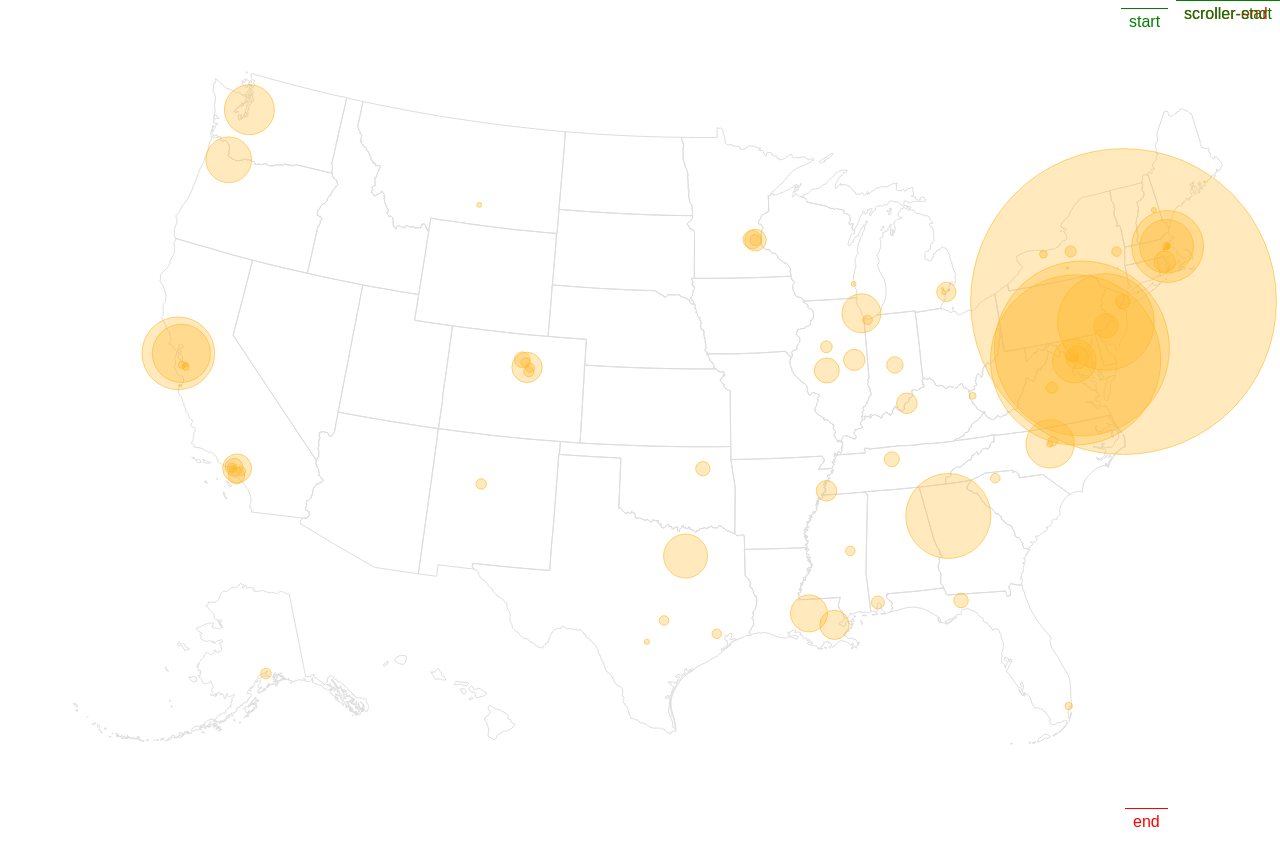
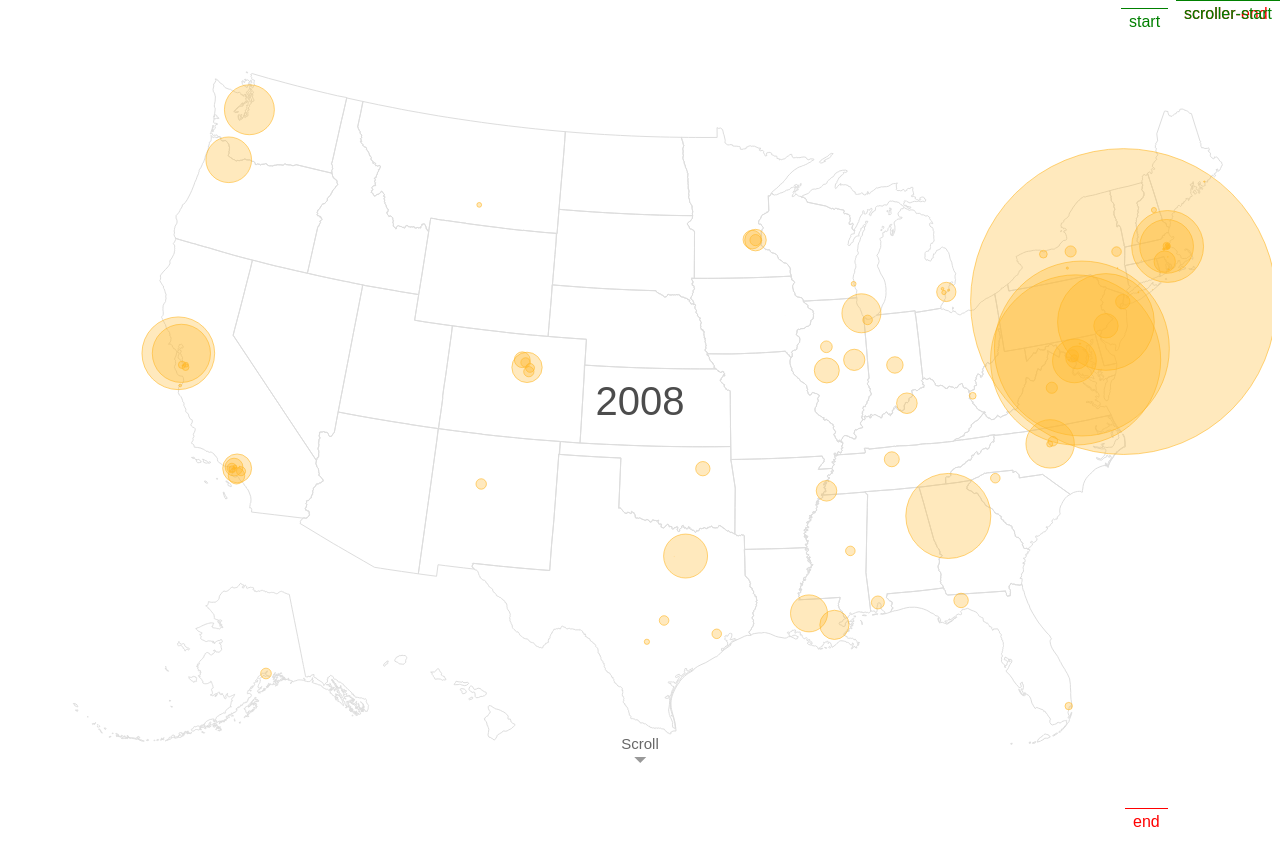
Before and after one commit to tututwo/scrollTrigger-demo, a plain HTML site: page index.html in a window 1280 px wide. Shown: the top 866 px of the page. Drawn offline with nearby package versions, Linux system fonts and the light colour scheme.

Commit message:
multiple approaches to add scrollTrigger

```diff
--- a/chart/bubbleChart.js
+++ b/chart/bubbleChart.js
@@ -1,7 +1,7 @@
 import { data } from "../data/locationDataValue.js";
 import { dimensions, usaProjection } from "../utility.js";
 
-async function bubbleChart() {
+ function bubbleChart() {
   let index = 10;
   const rScale = d3
     .scalePow()
@@ -25,7 +25,9 @@ async function bubbleChart() {
     .attr("r", (d) => {
       return rScale(d.data[index].total);
     });
-
+  /********************************
+   * * Approach 1: d3.transition
+   ********************************/
   // const onScroll = (year) =>
   //   bubbles.transition().attr("r", (d) => {
   //     return rScale(d.data[year].total);
@@ -42,40 +44,69 @@ async function bubbleChart() {
   //   },
   // });
 
-
-
-  let onScroll = (year) => {
-    // Create a new timeline
-    let tl = gsap.timeline();
-    // Add tweens to the timeline for each bubble
-    bubbles.each((d, i, nodes) => {
-
-      tl.to(nodes[i], {
-        duration: 0.2,
-        attr: { r: rScale(d.data[year].total) },
-        ease: "power1.out",
-      });
-    });
-    return tl;
-  };
-
+  /********************************
+   * * Approach 2: one master timeline for all
+   ********************************/
   let masterTL = gsap.timeline({
     scrollTrigger: {
       trigger: "#bubble-map",
-      markers: true,
+      // markers: true,
       start: "top top",
       end: `+=${dimensions.height}px`,
       pin: true,
-      // pingSpacing: true,
       scrub: true,
-      onUpdate: (sc) => {
-        let newIndex = parseInt(Math.round(sc.progress * 10));
-        if (newIndex !== index) {
-          index = newIndex;
-          masterTL.add(onScroll(index));
-        }
-      },
+
     },
   });
+
+  bubbles.each((d, i, nodes) => {
+    d.data.forEach((yearData, yearIndex) => {
+      masterTL.to(
+        nodes[i],
+        {
+          attr: { r: rScale(yearData.total) },
+          ease: "power1.out",
+        },
+        yearIndex / 10 // We set each transition to start at the corresponding progress point.
+      );
+    });
+  });
+  /********************************
+   * * Approach 3: one  timeline for each circle
+   ********************************/
+  // let timelines = [];
+
+  // bubbles.each((d, i, nodes) => {
+  //   // Create a timeline for each bubble
+  //   let tl = gsap.timeline({ paused: true });
+
+  //   // Add to each timeline the transitions of the radius for each year
+  //   d.data.forEach((yearData, yearIndex) => {
+  //     tl.to(
+  //       nodes[i],
+  //       {
+  //         attr: { r: rScale(yearData.total) },
+  //         ease: "power1.out",
+  //       },
+
+  //     ); // We set each transition to start at the corresponding progress point.
+  //   });
+
+  //   timelines.push(tl);
+  // });
+  // ScrollTrigger.create({
+  //   trigger: "#bubble-map",
+  //   markers: true,
+  //   start: "top top",
+  //   end: `+=${dimensions.height}px`,
+  //   pin: true,
+  //   scrub: true,
+  //   onUpdate: (sc) => {
+  //     let progress = sc.progress;
+  //     // Update the progress of each individual timeline
+  //     timelines.forEach((tl) => tl.progress(progress));
+  //   },
+  // });
+
 }
 bubbleChart();
--- a/index.html
+++ b/index.html
@@ -29,7 +29,9 @@
         <!------------------------------------------->
         <!---------------Floating text box---------------->
         <!------------------------------------------->
-        <div id="#bubble-map-text-chunks"></div>
+        <div id="bubble-map-text-chunks">
+          <h4></h4>
+        </div>
       </div>
       <div id="scroll-prompt">Scroll</div>
     </div>
@@ -38,4 +40,5 @@
   <script type="module" src="./chart/map.js"></script>
   <script type="module" src="./peripherals/stateLabel.js"></script>
   <script type="module" src="./chart/bubbleChart.js"></script>
+  <script type="module" src="./peripherals/textChunk.js"></script>
 </html>
--- /dev/null
+++ b/peripherals/textChunk.js
@@ -0,0 +1,29 @@
+import { dimensions } from "../utility.js";
+function textChunk() {
+  let index;
+  const yearList = [
+    2008, 2009, 2010, 2011, 2012, 2013, 2014, 2015, 2016, 2017, 2018,
+  ];
+
+  let tl = gsap.timeline();
+
+  ScrollTrigger.create({
+    trigger: "#bubble-map",
+    markers: true,
+    start: "top top",
+    end: `+=${dimensions.height}px`,
+    scrub: true,
+    onEnter: () => {
+      document
+        .getElementById("bubble-map-text-chunks")
+        .classList.add("is-active");
+    },
+    onUpdate: (sc) => {
+      index = parseInt(Math.round(sc.progress * 10));
+
+      d3.select("#bubble-map-text-chunks h4").text(yearList[index]);
+    },
+  });
+}
+
+textChunk();
--- a/style.css
+++ b/style.css
@@ -2,6 +2,7 @@
   position: relative;
   width: 100%;
   height: 200vh;
+  overflow: hidden;
 }
 /* ************************************** */
 /* *************State Lable *************** */
@@ -35,6 +36,39 @@
   pointer-events: none;
 }
 
+#bubble-map-text-chunks {
+  position: absolute;
+  width: 340px;
+  left: 50%;
+  bottom: 40%;
+  text-align: center;
+  transform: translate(-50%, -50%);
+  opacity: 1;
+  transition: opacity 0.5s linear;
+}
+/* ************************************** */
+/* *************Year Label *************** */
+/* ************************************** */
+#bubble-map-text-chunks {
+  position: absolute;
+  width: 340px;
+  left: 50%;
+  bottom: 40%;
+  text-align: center;
+  transform: translate(-50%, -50%);
+  opacity: 0;
+  transition: opacity 0.5s linear;
+}
+#bubble-map-text-chunks.is-active {
+  opacity: 1;
+}
+#bubble-map-text-chunks h4 {
+  font-family: "nyt-franklin", arial, helvetica, sans-serif;
+  font-size: 40px;
+  font-weight: 300;
+  color: rgba(0, 0, 0, 0.7);
+  margin-bottom: 10px;
+}
 /* ************************************** */
 /* *************Scroll Prompt at the bottom*************** */
 /* ************************************** */
@@ -47,7 +81,7 @@
   }
 }
 #scroll-prompt {
-  position: absolute;
+  position: fixed;
   left: 50%;
   bottom: 40px;
   font-size: 15px;
```
